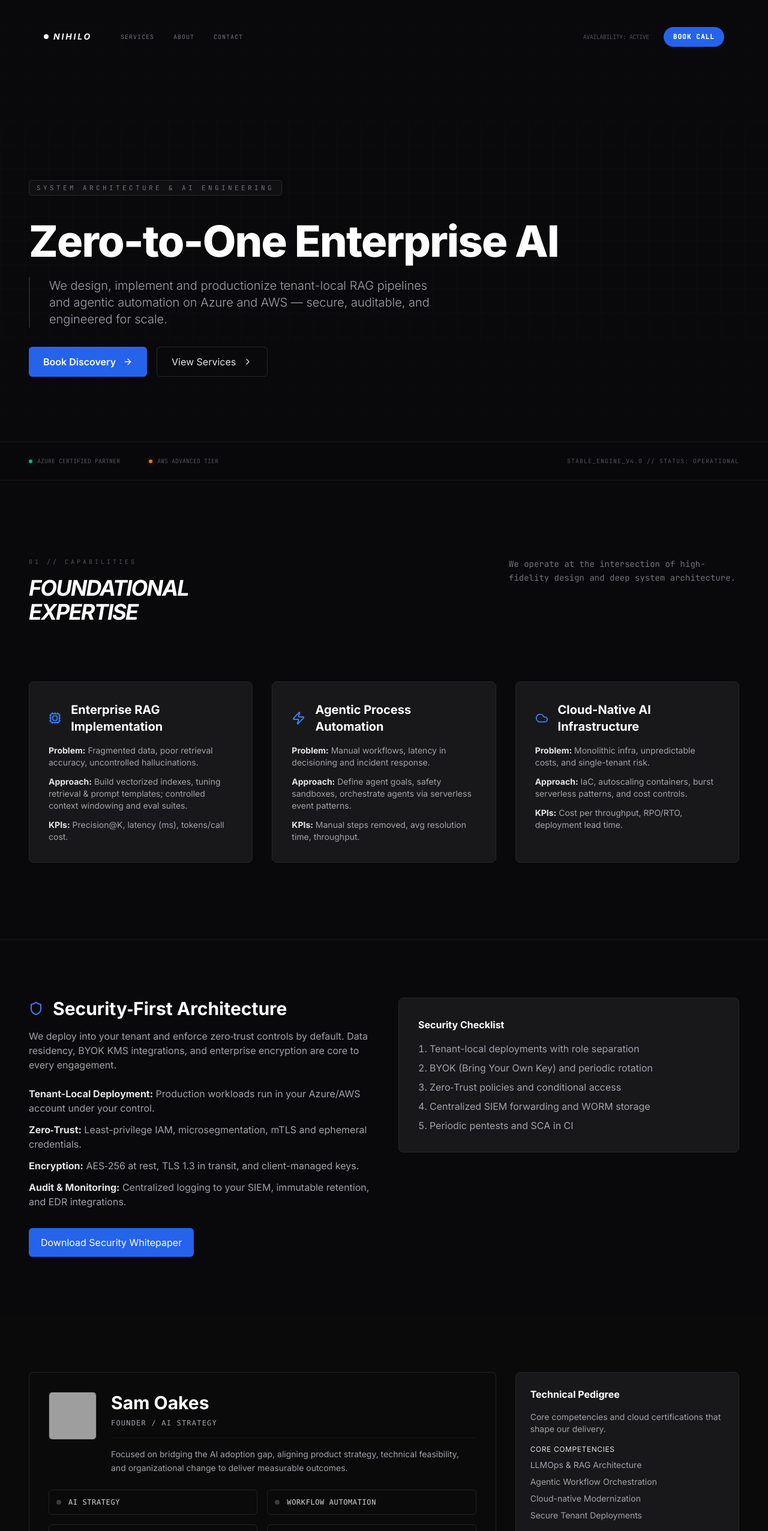
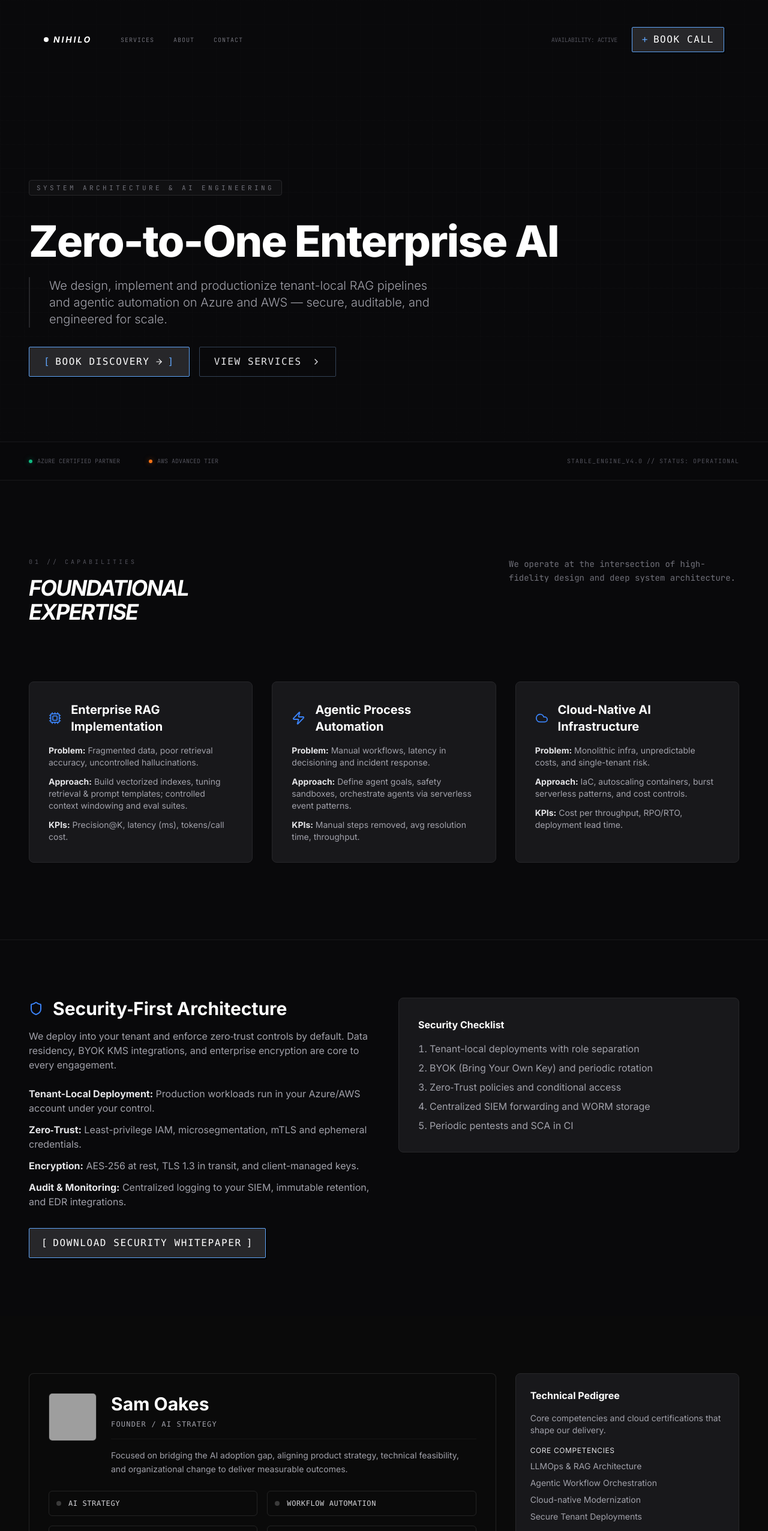
Before and after one commit to Nihilo-Solutions/nihilo, a React (Vite) app: page / in a window 1280 px wide. Shown: the top 2552 px of the page at 60% size. Built offline with nearby package versions, Linux system fonts and the light colour scheme; grey boxes are pictures that could not be loaded.

Commit message:
style(buttons): high-end engineering aesthetic for hero, navbar and security CTA (mono, squared, border-first, hard-shadow)

```diff
--- a/components/Hero.tsx
+++ b/components/Hero.tsx
@@ -30,15 +30,20 @@ const Hero: React.FC = () => {
               href="https://outlook.office.com/book/NihiloSolutions1@nihilosolutions.com/"
               target="_blank"
               rel="noopener noreferrer"
-              className="inline-flex items-center justify-center space-x-3 px-6 py-3 bg-blue-600 hover:bg-blue-700 text-white font-semibold rounded-md shadow-sm"
               aria-label="Book Discovery - opens in new tab"
+              className="relative inline-flex items-center px-6 py-3 font-mono uppercase tracking-[0.1em] text-white rounded-sm border border-blue-400 bg-zinc-800 transition-all duration-300"
+              style={{ boxShadow: '2px 2px 0 rgba(0,0,0,1)' }}
             >
-              <span>Book Discovery</span>
-              <ArrowRight size={16} />
+              <span className="text-blue-400 mr-2">[</span>
+              <span className="flex items-center gap-2">
+                <span>Book Discovery</span>
+                <ArrowRight size={14} />
+              </span>
+              <span className="text-blue-400 ml-2">]</span>
             </a>
 
-            <a href="#services" className="inline-flex items-center justify-center space-x-3 px-6 py-3 border border-zinc-800 text-zinc-200 rounded-md hover:bg-zinc-900/50">
-              <span>View Services</span>
+            <a href="#services" className="inline-flex items-center justify-center space-x-3 px-6 py-3 font-mono uppercase tracking-[0.1em] border border-slate-700 text-zinc-200 rounded-sm bg-transparent hover:bg-white hover:text-black transition-all duration-300">
+              <span className="mr-1">View Services</span>
               <ChevronRight size={16} />
             </a>
           </div>
--- a/components/Navbar.tsx
+++ b/components/Navbar.tsx
@@ -36,9 +36,11 @@ const Navbar: React.FC = () => {
               href="https://outlook.office.com/book/NihiloSolutions1@nihilosolutions.com/"
               target="_blank"
               rel="noopener noreferrer"
-              className="text-[11px] mono uppercase font-bold tracking-widest text-white bg-blue-600 px-4 py-2 rounded-full hover:bg-blue-700 transition-all"
+              className="inline-flex items-center px-4 py-2 font-mono uppercase tracking-[0.1em] text-white rounded-sm border border-blue-400 bg-zinc-800 transition-all duration-300"
+              style={{ boxShadow: '2px 2px 0 rgba(0,0,0,1)' }}
             >
-              Book Call
+              <span className="text-blue-400 mr-2">+</span>
+              <span>Book Call</span>
             </a>
           </div>
         </div>
--- a/components/Security.tsx
+++ b/components/Security.tsx
@@ -24,12 +24,15 @@ const Security: React.FC = () => {
 
             <div className="mt-8">
               <a
-                href="/nihilo-security-whitepaper.pdf"
-                className="inline-flex items-center space-x-3 px-5 py-3 bg-blue-600 hover:bg-blue-700 text-white rounded-md"
-                download
-              >
-                <span>Download Security Whitepaper</span>
-              </a>
+                  href="/nihilo-security-whitepaper.pdf"
+                  className="inline-flex items-center px-5 py-3 font-mono uppercase tracking-[0.1em] text-white rounded-sm border border-blue-400 bg-zinc-800 transition-all duration-300"
+                  style={{ boxShadow: '2px 2px 0 rgba(0,0,0,1)' }}
+                  download
+                >
+                  <span className="mr-2">[</span>
+                  <span>Download Security Whitepaper</span>
+                  <span className="ml-2">]</span>
+                </a>
             </div>
           </div>
 
```
